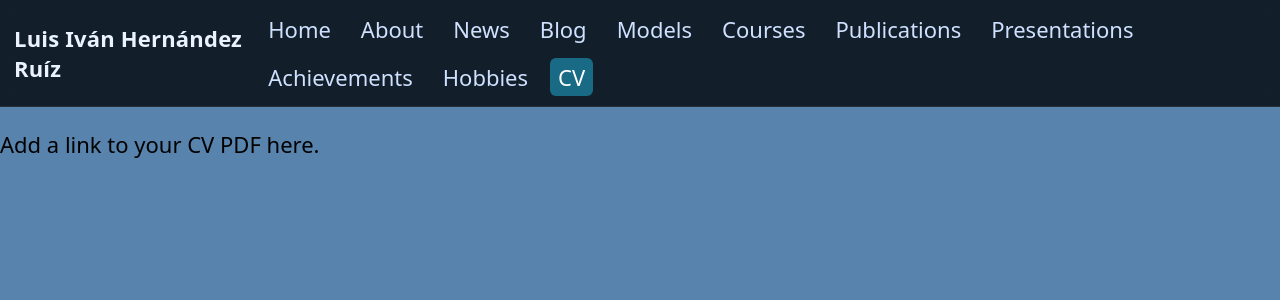
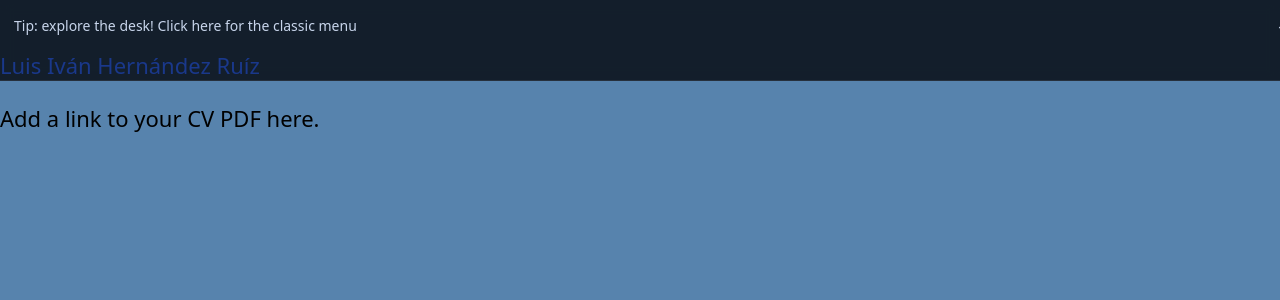
Before and after one commit to luisivanhr/luisivanhr.github.io, a Jekyll site: the page built from cv/index.md, in a window 1280 px wide. Shown: the top 300 px of the page. Built offline with Jekyll 4.4.1, drawn with Linux system fonts in a browser that asks for light colours.

```diff
--- a/_layouts/default.html
+++ b/_layouts/default.html
@@ -30,46 +30,30 @@
     <a class="skip" href="{{ '/classic/' | relative_url }}">Skip interactive desk (classic site)</a>
 
     <header class="site-nav" role="navigation" aria-label="Primary">
+  <button id="nav-toggle"
+          class="nav-teaser"
+          aria-expanded="false"
+          aria-controls="nav-list">
+    <span class="teaser-text">Tip: explore the desk! Click here for the classic menu</span>
+    <span class="chev" aria-hidden="true">⌄</span>
+  </button>
   <a class="brand" >Luis Iván Hernández Ruíz</a>
-    <nav>
+  <nav id="nav-list" hidden>
     <ul>
       {% assign here = page.url | relative_url %}
-        <li><a href="{{ '/' | relative_url }}"
-              class="{% if here == '/' %}active{% endif %}">Home</a></li>
-
-        <li><a href="{{ '/about/' | relative_url }}"
-              class="{% assign u='/about/' | relative_url %}{% if here == u or here contains u %}active{% endif %}">About</a></li>
-
-        <li><a href="{{ '/news/' | relative_url }}"
-              class="{% assign u='/news/' | relative_url %}{% if here == u or here contains u %}active{% endif %}">News</a></li>
-
-        <li><a href="{{ '/blog/' | relative_url }}"
-              class="{% assign u='/blog/' | relative_url %}{% if here == u or here contains u %}active{% endif %}">Blog</a></li>
-
-        <li><a href="{{ '/models/' | relative_url }}"
-              class="{% assign u='/models/' | relative_url %}{% if here == u or here contains u %}active{% endif %}">Models</a></li>
-
-        <li><a href="{{ '/courses/' | relative_url }}"
-              class="{% assign u='/courses/' | relative_url %}{% if here == u or here contains u %}active{% endif %}">Courses</a></li>
-
-        <li><a href="{{ '/publications/' | relative_url }}"
-              class="{% assign u='/publications/' | relative_url %}{% if here == u or here contains u %}active{% endif %}">Publications</a></li>
-
-        <li><a href="{{ '/presentations/' | relative_url }}"
-              class="{% assign u='/presentations/' | relative_url %}{% if here == u or here contains u %}active{% endif %}">Presentations</a></li>
-
-        <li><a href="{{ '/achievements/' | relative_url }}"
-              class="{% assign u='/achievements/' | relative_url %}{% if here == u or here contains u %}active{% endif %}">Achievements</a></li>
-
-        <li><a href="{{ '/hobbies/' | relative_url }}"
-              class="{% assign u='/hobbies/' | relative_url %}{% if here == u or here contains u %}active{% endif %}">Hobbies</a></li>
-
-        <li><a href="{{ '/cv/' | relative_url }}"
-              class="{% assign u='/cv/' | relative_url %}{% if here == u or here contains u %}active{% endif %}">CV</a></li>
-
+      <li><a href="{{ '/' | relative_url }}" class="{% if here == '/' %}active{% endif %}">Home</a></li>
+      {% assign u='/about/' | relative_url %}<li><a href="{{ '/about/' | relative_url }}" class="{% if here == u or here contains u %}active{% endif %}">About</a></li>
+      {% assign u='/news/' | relative_url %}<li><a href="{{ '/news/' | relative_url }}" class="{% if here == u or here contains u %}active{% endif %}">News</a></li>
+      {% assign u='/blog/' | relative_url %}<li><a href="{{ '/blog/' | relative_url }}" class="{% if here == u or here contains u %}active{% endif %}">Blog</a></li>
+      {% assign u='/models/' | relative_url %}<li><a href="{{ '/models/' | relative_url }}" class="{% if here == u or here contains u %}active{% endif %}">Models</a></li>
+      {% assign u='/courses/' | relative_url %}<li><a href="{{ '/courses/' | relative_url }}" class="{% if here == u or here contains u %}active{% endif %}">Courses</a></li>
+      {% assign u='/publications/' | relative_url %}<li><a href="{{ '/publications/' | relative_url }}" class="{% if here == u or here contains u %}active{% endif %}">Publications</a></li>
+      {% assign u='/presentations/' | relative_url %}<li><a href="{{ '/presentations/' | relative_url }}" class="{% if here == u or here contains u %}active{% endif %}">Presentations</a></li>
+      {% assign u='/achievements/' | relative_url %}<li><a href="{{ '/achievements/' | relative_url }}" class="{% if here == u or here contains u %}active{% endif %}">Achievements</a></li>
+      {% assign u='/hobbies/' | relative_url %}<li><a href="{{ '/hobbies/' | relative_url }}" class="{% if here == u or here contains u %}active{% endif %}">Hobbies</a></li>
+      {% assign u='/cv/' | relative_url %}<li><a href="{{ '/cv/' | relative_url }}" class="{% if here == u or here contains u %}active{% endif %}">CV</a></li>
 
     </ul>
-
   </nav>
 </header>
 
--- a/assets/css/main.css
+++ b/assets/css/main.css
@@ -109,50 +109,50 @@ a:hover { text-decoration: underline; }
 #tooltip .title { font-weight: 700; margin-top: 8px; }
 #tooltip .meta { color: var(--muted); font-size: 0.9rem; }
 
-/* Classic nav */
-.classic-nav { display:grid; grid-template-columns: repeat(auto-fit, minmax(160px,1fr)); gap:10px; }
-.classic-nav a { padding:10px 12px; background:#0f131a; border:1px solid #1f2a33; border-radius: 8px; }
-
-
+/* Top bar */
 .site-nav {
   position: sticky; top: 0; z-index: 9999;
-  display: flex; align-items: center; gap: 16px;
-  padding: 10px 14px;
+  padding: 0; margin: 0;
   background: rgba(8,14,20,0.85);
   backdrop-filter: blur(6px);
   border-bottom: 1px solid rgba(255,255,255,0.08);
 }
 
-.site-nav .brand {
-  font-weight: 700; letter-spacing: .2px; text-decoration: none;
-  color: #eaf2ff;
+/* Teaser button */
+.nav-teaser {
+  all: unset; /* reset */
+  display: flex; align-items: center; justify-content: space-between;
+  width: 100%;
+  padding: 10px 14px;
+  cursor: pointer;
+  color: #dbe8ff;
+}
+.nav-teaser:focus-visible { outline: 2px solid #64aaff; outline-offset: 2px; }
+.nav-teaser .teaser-text { font-size: 14px; opacity: .9; }
+.nav-teaser .chev { transition: transform .25s ease; }
+
+/* Menu list */
+#nav-list[hidden] { display: none; }
+#nav-list {
+  padding: 8px 12px 12px;
+  animation: slideDown .25s ease;
+}
+@media (prefers-reduced-motion: reduce) {
+  #nav-list { animation: none; }
+  .nav-teaser .chev { transition: none; }
 }
 
-.site-nav nav ul {
-  display: flex; flex-wrap: wrap; gap: 10px 14px;
-  margin: 0; padding: 0; list-style: none;
+#nav-list ul { list-style: none; margin: 0; padding: 0; display: flex; flex-wrap: wrap; gap: 10px 14px; }
+#nav-list a {
+  display: inline-block; padding: 4px 8px; border-radius: 6px;
+  color: #cfe1ff; text-decoration: none;
 }
+#nav-list a:hover, #nav-list a:focus { background: rgba(255,255,255,0.08); outline: none; }
+#nav-list a.active { background: rgba(27, 129, 160, 0.774); color: #ffffff; }
 
-.site-nav nav a {
-  color: #cfe1ff; text-decoration: none; padding: 4px 8px; border-radius: 6px;
-}
-.site-nav nav a:hover,
-.site-nav nav a:focus {
-  background: rgba(255,255,255,0.08);
-  outline: none;
-}
+[aria-expanded="true"] .chev { transform: rotate(180deg); }
+
+@keyframes slideDown { from { opacity: 0; transform: translateY(-6px); } to { opacity: 1; transform: translateY(0); } }
 
 /* Keep desk visible under the nav */
 #desk-wrap { margin-top: 8px; }
-
-.site-nav nav a {
-  display: inline-block;
-  padding: 4px 8px;
-  border-radius: 6px;
-  text-decoration: none;
-}
-
-.site-nav nav a.active {
-  background: rgba(27, 129, 160, 0.774);
-  color: #ffffff;
-}
--- a/assets/js/main.js
+++ b/assets/js/main.js
@@ -117,75 +117,24 @@ function setupDPRListener(){
   function hideTooltip(){ tooltip.hidden = true; }
 
   const hotspots = document.querySelectorAll('#desk-hotspots .hotspot');
-  // Helper: get a fast label from the SVG hotspot
-function getHotspotLabel(h) {
-  // 1) explicit data-label
-  const dl = h.getAttribute('data-label');
-  if (dl) return dl;
-
-  // 2) <title> as a child of the path
-  const tChild = h.querySelector && h.querySelector('title');
-  if (tChild && tChild.textContent) return tChild.textContent.trim();
-
-  // 3) <title> on the wrapping <a> (common in your file)
-  const p = h.closest && h.closest('a');
-  const tParent = p && p.querySelector('title');
-  if (tParent && tParent.textContent) return tParent.textContent.trim();
-
-  // 4) aria-label (if present)
-  const aria = h.getAttribute('aria-label') || (p && p.getAttribute('aria-label'));
-  if (aria) return aria;
-
-  // 5) fallback from data-target
-  const target = h.getAttribute('data-target') || '';
-  return target ? target.charAt(0).toUpperCase() + target.slice(1) : '';
-}
-
   hotspots.forEach(h => {
     const feed = h.getAttribute('data-feed');
-  const label = getHotspotLabel(h);
-  let hoverToken = 0;
-
-  h.addEventListener('mouseenter', () => {
+    h.addEventListener('mouseenter', async () => {
+      if (!feed) return;
+      const data = await getFeed(feed);
+      const item = data.items?.[0] || {};
       const r = h.getBoundingClientRect();
-    hoverToken++;                 // track this hover instance
-    const tok = hoverToken;
-
-    // ✅ Show instantly with the SVG label (no network)
-    showTooltip(r.right, r.top, { title: label, summary: '' });
-
-    // Optional: enrich later, *without* delaying the instant label
-    if (feed) {
-      // small microtask delay keeps UI snappy; remove if you want
-      Promise.resolve().then(async () => {
-        try {
-          const data = await getFeed(feed);
-          if (tok !== hoverToken) return; // user left; abort update
-          const item = data.items?.[0] || {};
-          const r2 = h.getBoundingClientRect(); // update position
-          showTooltip(r2.right, r2.top, {
-            title: item.title || label,
-            summary: item.summary || '',
-            date: item.date,
-            image: item.image || ''
+      showTooltip(r.right, r.top, item);
     });
-        } catch (_) { /* silent */ }
-      });
-    }
-  });
-
-  h.addEventListener('mouseleave', () => {
-    hoverToken++;  // cancel any pending enrich
-    hideTooltip();
-  });
-
+    h.addEventListener('mouseleave', hideTooltip);
     h.addEventListener('click', () => {
       const mapping = {
-      blog:'/blog/', models:'/models/', courses:'/courses/', hobbies:'/hobbies/',
-      achievements:'/achievements/', publications:'/publications/', news:'/news/',
-      cv:'/cv/', about:'/about/', presentations:'/presentations/'
+        blog: '/blog/', models: '/models/', courses: '/courses/', hobbies: '/hobbies/',
+        achievements: '/achievements/', publications: '/publications/', news: '/news/',
+        cv: '/cv/', about: '/about/', presentations: '/presentations/'
       };
-    location.href = mapping[h.getAttribute('data-target') || ''] || '/';
+      const href = mapping[h.getAttribute('data-target') || ''] || '/';
+      location.href = href;
     });
   });
 
@@ -282,6 +231,43 @@ hotspots.forEach(h => {
   document.addEventListener('DOMContentLoaded', start);
 })();
 
+})();
+
+(function(){
+  const btn = document.getElementById('nav-toggle');
+  const list = document.getElementById('nav-list');
+  if (!btn || !list) return;
+
+  // Restore state
+  const saved = localStorage.getItem('navOpen') === '1';
+  if (saved) {
+    list.hidden = false;
+    btn.setAttribute('aria-expanded', 'true');
+  }
+
+  const toggle = () => {
+    const open = btn.getAttribute('aria-expanded') === 'true';
+    const next = !open;
+    btn.setAttribute('aria-expanded', String(next));
+    list.hidden = !next;
+    try { localStorage.setItem('navOpen', next ? '1' : '0'); } catch(_) {}
+  };
+
+  btn.addEventListener('click', toggle);
+  btn.addEventListener('keydown', (e) => {
+    if (e.key === 'Enter' || e.key === ' ') { e.preventDefault(); toggle(); }
+  });
+
+  // Optional: auto-open after a short delay the first time
+  if (!saved) {
+    const reduce = window.matchMedia('(prefers-reduced-motion: reduce)').matches;
+    setTimeout(() => {
+      // subtle wiggle to hint clickability
+      if (!reduce) {
+        btn.animate([{transform:'translateY(0)'},{transform:'translateY(2px)'},{transform:'translateY(0)'}], {duration:500,iterations:1});
+      }
+    }, 1200);
+  }
 })();
 
 // ===== Board Math: load JSON and render with KaTeX or MathJax if present =====
```
Lines whose indentation alone changed are shown as unchanged.
